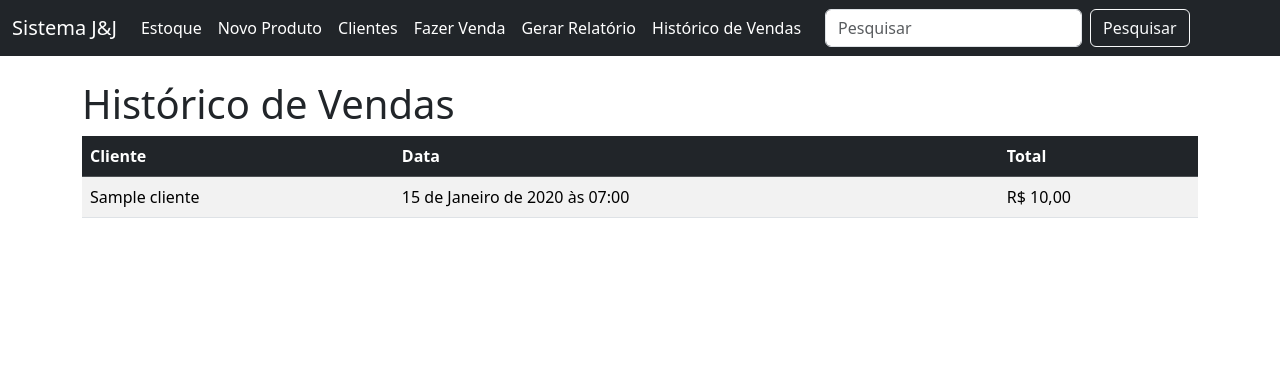
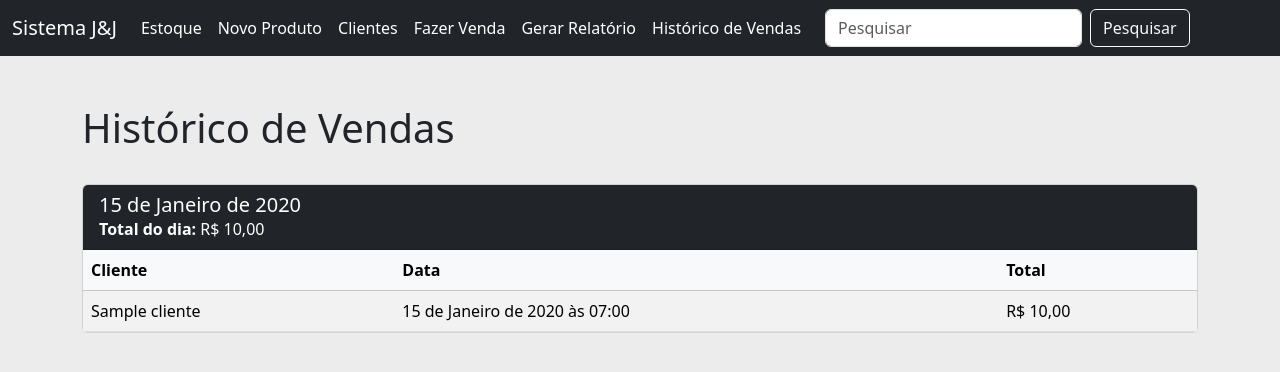
Before and after one commit to WillTms/Estagio, a Django app: page /vendas/historico/ in a window 1280 px wide. Shown: the top 372 px of the page. Run offline with Django 5.2, Linux system fonts and the light colour scheme; tables that the repository leaves empty hold one stand-in row (values such as "Sample post").

Commit message:
Ajustes no historico de vendas

```diff
--- /dev/null
+++ b/templates/static/css/vendas_list.css
@@ -0,0 +1,3 @@
+body {
+    background-color: #ececec;
+  }
--- a/vendas/templates/vendas/vendas_form.html
+++ b/vendas/templates/vendas/vendas_form.html
@@ -11,13 +11,13 @@
 <body>
     {% include "navbar.html" %}
     <div class="container mt-4">
-        <h1>Nova Venda</h1>
+        <h1>Efetuar Venda</h1>
         <form method="post">
             {% csrf_token %}
             <div class="mb-3">
-                <label for="cliente" class="form-label">Cliente</label>
+                <label for="cliente" class="form-label">Cliente referente a venda</label>
                 <select class="form-select" id="cliente" name="cliente" required>
-                    <option value="" disabled selected>Selecione um cliente</option>
+                    <option value="" disabled selected>Selecione o Cliente</option>
                     {% for cliente in clientes %}
                     <option value="{{ cliente.id }}">{{ cliente.nome_cliente }}</option>
                     {% endfor %}
--- a/vendas/templates/vendas/vendas_list.html
+++ b/vendas/templates/vendas/vendas_list.html
@@ -6,15 +6,24 @@
     <title>Histórico de Vendas</title>
     <link href="https://cdn.jsdelivr.net/npm/bootstrap@5.3.3/dist/css/bootstrap.min.css" rel="stylesheet" integrity="sha384-QWTKZyjpPEjISv5WaRU9OFeRpok6YctnYmDr5pNlyT2bRjXh0JMhjY6hW+ALEwIH" crossorigin="anonymous">
     {% load static %}
-    <link rel="stylesheet" href="{% static 'css/venda_list.css' %}">
+    <link rel="stylesheet" href="{% static 'css/vendas_list.css' %}">
 </head>
 <body>
     {% include "navbar.html" %}
-    <div class="container mt-4">
+    <div class="container mt-5">
+        <div class="d-flex justify-content-between align-items-center mb-4">
             <h1>Histórico de Vendas</h1>
+        </div>
+        {% for dia in vendas_por_dia %}
+            <div class="card mb-4">
+                <div class="card-header bg-dark text-white">
+                    <h2 class="h5 mb-0">{{ dia.data }}</h2>
+                    <p class="mb-0"><strong>Total do dia:</strong> R$ {{ dia.total_dia|floatformat:2 }}</p>
+                </div>
+                <div class="card-body p-0">
                     <div class="table-responsive">
-            <table class="table table-striped">
-                <thead class="table-dark">
+                        <table class="table table-striped mb-0">
+                            <thead class="table-light">
                                 <tr>
                                     <th>Cliente</th>
                                     <th>Data</th>
@@ -22,17 +31,21 @@
                                 </tr>
                             </thead>
                             <tbody>
-                    {% for venda in vendas %}
+                                {% for venda in vendas_detalhadas %}
+                                    {% if venda.data == dia.data %}
                                         <tr>
                                             <td>{{ venda.cliente.nome_cliente }}</td>
                                             <td>{{ venda.data_venda }}</td>
                                             <td>R$ {{ venda.total|floatformat:2 }}</td>
                                         </tr>
+                                    {% endif %}
                                 {% endfor %}
                             </tbody>
                         </table>
                     </div>
-
+                </div>
+            </div>
+        {% endfor %}
     </div>
     <script src="https://cdn.jsdelivr.net/npm/bootstrap@5.3.3/dist/js/bootstrap.bundle.min.js" integrity="sha384-YvpcrYf0tY3lHB60NNkmXc5s9fDVZLESaAA55NDzOxhy9GkcIdslK1eN7N6jIeHz" crossorigin="anonymous"></script>
 </body>
--- a/vendas/views.py
+++ b/vendas/views.py
@@ -1,13 +1,31 @@
 from django.shortcuts import render, redirect, get_object_or_404
 from django.views import View
+from django.db.models import Sum
+from django.db.models.functions import TruncDate
 from .models import Cliente, Produto, Venda, ItensVenda
 from django.views.generic.list import ListView
 
-class VendaListView(ListView):
-    model = Venda
-    template_name = 'vendas/vendas_list.html'
-    context_object_name = 'vendas'
-    ordering = ['-data_venda']
+class VendaListView(View):
+    def get(self, request):
+        vendas_por_dia = (
+            Venda.objects
+            .annotate(data=TruncDate('data_venda'))
+            .values('data')
+            .annotate(total_dia=Sum('total'))
+            .order_by('-data')
+        )
+
+        vendas_detalhadas = (
+            Venda.objects
+            .annotate(data=TruncDate('data_venda'))
+            .order_by('-data_venda')
+        )
+
+        context = {
+            'vendas_por_dia': vendas_por_dia,
+            'vendas_detalhadas': vendas_detalhadas,
+        }
+        return render(request, 'vendas/vendas_list.html', context)
 
 class VendaCreateView(View):
     def get(self, request):
```
Also changed, not shown: templates/static/css/vendas_form.css (added). Lines whose indentation alone changed are shown as unchanged.
